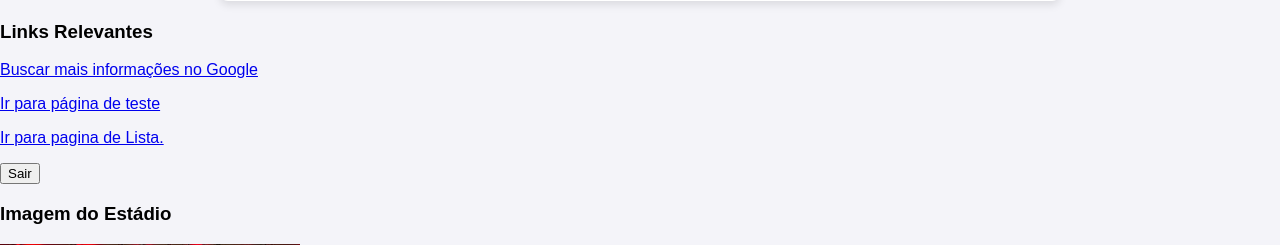
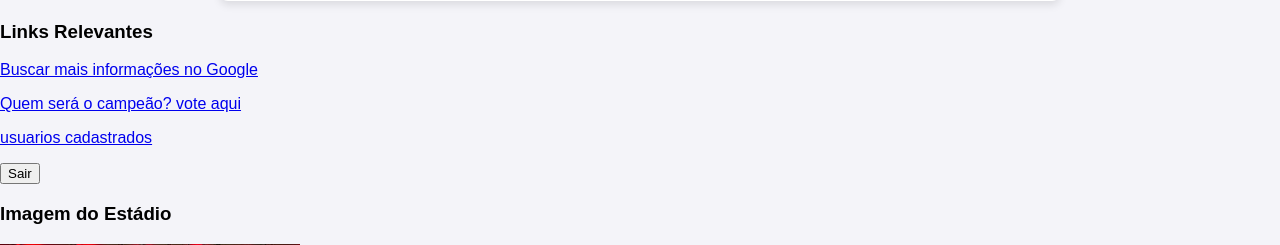
Before and after one commit to Alanfish980/mundobola, a Flask app: template templates/homepage.html in a window 1280 px wide. Shown: the part 720-965 px from the top of the page. Run offline with Flask 3, Linux system fonts and the light colour scheme; the template is opened without the code that fills it, so the values that code supplies are empty.

Commit message:
ultima atualização

```diff
--- a/templates/homepage.html
+++ b/templates/homepage.html
@@ -127,9 +127,9 @@
         <a href="https://www.google.com" target="_blank">Buscar mais informações no Google</a>
     </p>
     <p>
-        <a href="/convidado">Ir para página de teste</a>
+        <a href="/convidado">Quem será o campeão? vote aqui</a>
     </p>
-    <p> <a href="/listausuarios"> Ir para pagina de Lista.</a>
+    <p> <a href="/listausuarios"> usuarios cadastrados</a>
     </p>
     <form action="/logout" method="post">
             <button type="submit">Sair</button>
```
